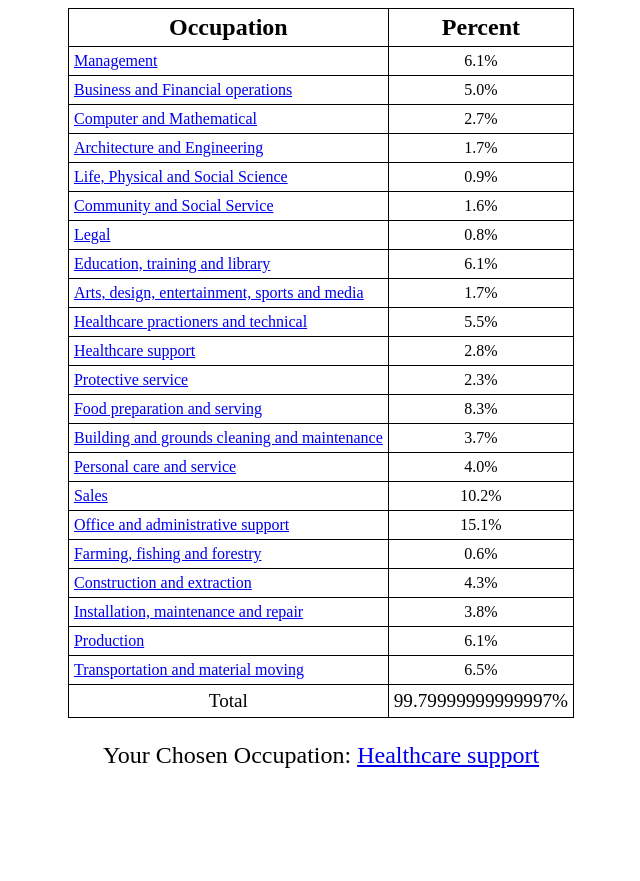
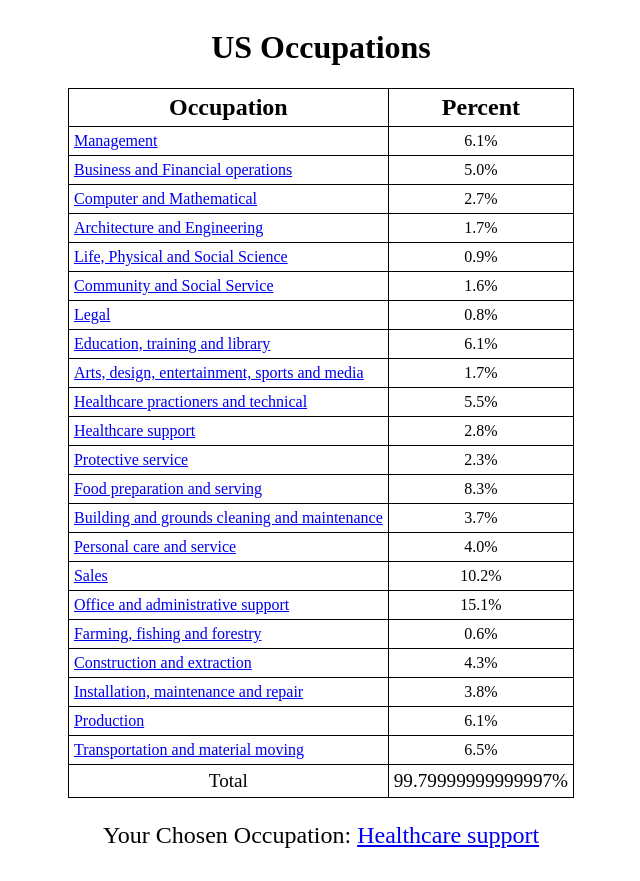
Before and after one commit to kkysen/soft-dev-1-hw3-flask-occupations, a Flask app: page /occupations in a window 1280 px wide. Shown: the whole page, without its empty margins (319-959 px from the left). Before the commit the page ends 768 px from the top, so only its background shows below. Run offline with Flask 2, Linux system fonts and the light colour scheme.

Commit message:
added title

```diff
--- a/app.py
+++ b/app.py
@@ -25,8 +25,11 @@ app = Flask(__name__)
 @app.route('/occupations')
 def render_occupations():
     # type: () -> str
-    return render_template('occupations.jinja2', occupations=occupations,
-                           random_occupation=occupations.random_occupation())
+    return render_template(
+        'occupations.jinja2',
+        title='US Occupations',
+        occupations=occupations,
+        random_occupation=occupations.random_occupation())
 
 
 if __name__ == '__main__':
--- a/templates/occupations.jinja2
+++ b/templates/occupations.jinja2
@@ -2,10 +2,13 @@
 <html lang="en-US">
 <head>
     <meta charset="UTF-8">
-    <title>Occupations</title>
+    <title>{{ title }}</title>
     <link rel="stylesheet" type="text/css" href="static/occupations.css">
 </head>
 <body>
+<div class="center">
+    <h1>{{ title }}</h1>
+</div>
 <div class="center">
     <table id="occupations-table">
         <tr>
```
